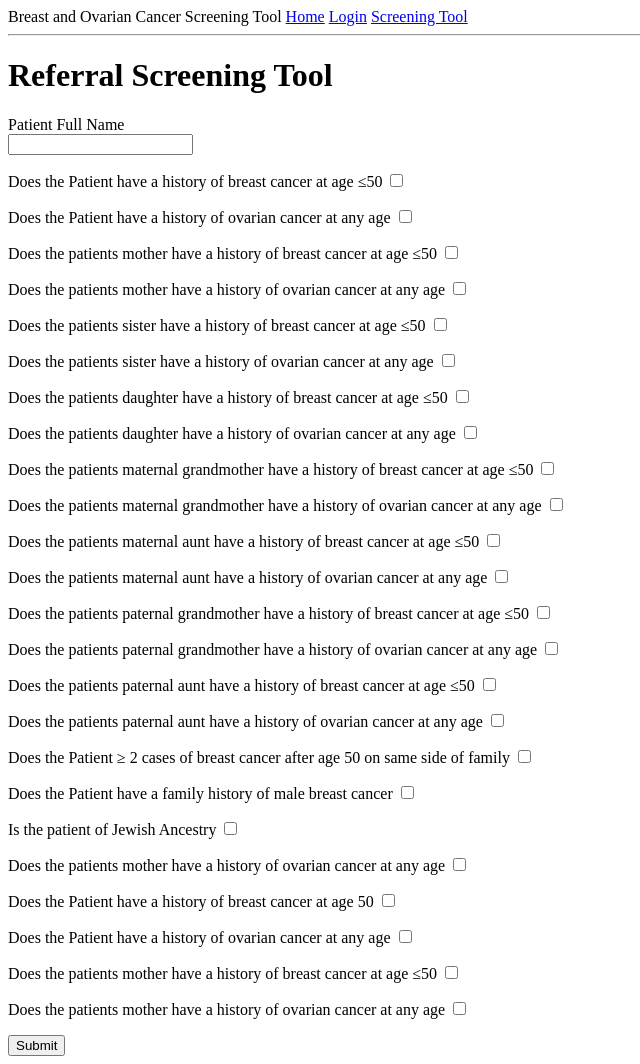
After one commit to Dyanna-C/Final_Project, a Flask app: page /screening in a window 1280 px wide. The commit adds this page. Shown: the whole page, without its empty margins (0-640 px from the left). Run offline with Flask 3, Linux system fonts and the light colour scheme.

Commit message:
forms and html

```diff
--- a/app/forms.py
+++ b/app/forms.py
@@ -3,26 +3,43 @@ from wtforms import StringField, PasswordField, SubmitField , BooleanField
 from wtforms.validators import DataRequired, EqualTo
 
 
-# class SignUpForm(FlaskForm):
-#     email = StringField('Email', validators=[DataRequired()])
-#     username = StringField('Username', validators=[DataRequired()])
-#     password = PasswordField('Password', validators=[DataRequired()])
-#     confirm_pass = PasswordField('Confirm Password', validators=[DataRequired(), EqualTo('password')])
-#     submit = SubmitField()
+class SignUpForm(FlaskForm):
+    email = StringField('Email', validators=[DataRequired()])
+    username = StringField('Username', validators=[DataRequired()])
+    password = PasswordField('Password', validators=[DataRequired()])
+    confirm_pass = PasswordField('Confirm Password', validators=[DataRequired(), EqualTo('password')])
+    submit = SubmitField()
 
-# class LogInForm(FlaskForm):
-#     username = StringField('Username', validators=[DataRequired()])
-#     password = PasswordField('Password', validators=[DataRequired()])
-#     submit = SubmitField()
+class LogInForm(FlaskForm):
+    username = StringField('Username', validators=[DataRequired()])
+    password = PasswordField('Password', validators=[DataRequired()])
+    #remember_me = BooleanField('Remember Me')
+    submit = SubmitField()
 
-# class PostForm(FlaskForm):
-#     title = StringField('Title', validators=[DataRequired()])
-#     body = StringField('Body', validators=[DataRequired()])
-#     submit = SubmitField()
-
-# class ReferralTool(FlaskForm):
-#     email = StringField('Email', validators=[DataRequired()])
-#     username = StringField('Username', validators=[DataRequired()])
-#     password = PasswordField('Password', validators=[DataRequired()])
-#     confirm_pass = PasswordField('Confirm Password', validators=[DataRequired(), EqualTo('password')])
-#     submit = SubmitField()
+class ReferralScreeningForm(FlaskForm):
+    patient_name = StringField('Patient Full Name', validators=[DataRequired()])
+    question1 = BooleanField('Does the Patient have a history of breast cancer at age ≤50')
+    question2 = BooleanField('Does the Patient have a history of ovarian cancer at any age')
+    question3 = BooleanField('Does the patients mother have a history of breast cancer at age ≤50')
+    question4 = BooleanField('Does the patients mother have a history of ovarian cancer at any age')
+    question5 = BooleanField('Does the patients sister have a history of breast cancer at age ≤50')
+    question6 = BooleanField('Does the patients sister have a history of ovarian cancer at any age')
+    question7 = BooleanField('Does the patients daughter have a history of breast cancer at age ≤50')
+    question8 = BooleanField('Does the patients daughter have a history of ovarian cancer at any age')
+    question9 = BooleanField('Does the patients maternal grandmother have a history of breast cancer at age ≤50')
+    question10 = BooleanField('Does the patients maternal grandmother have a history of ovarian cancer at any age')
+    question11 = BooleanField('Does the patients maternal aunt have a history of breast cancer at age ≤50')
+    question12 = BooleanField('Does the patients maternal aunt have a history of ovarian cancer at any age')
+    question13 = BooleanField('Does the patients paternal grandmother have a history of breast cancer at age ≤50')
+    question14 = BooleanField('Does the patients paternal grandmother have a history of ovarian cancer at any age')
+    question15= BooleanField('Does the patients paternal aunt have a history of breast cancer at age ≤50')
+    question16= BooleanField('Does the patients paternal aunt have a history of ovarian cancer at any age')
+    question17 = BooleanField('Does the Patient ≥ 2 cases of breast cancer after age 50 on same side of family')
+    question18 = BooleanField('Does the Patient have a family history of male breast cancer')
+    question19 = BooleanField('Is the patient of Jewish Ancestry')
+    question20 = BooleanField('Does the patients mother have a history of ovarian cancer at any age')
+    question21 = BooleanField('Does the Patient have a history of breast cancer at age 50')
+    question22 = BooleanField('Does the Patient have a history of ovarian cancer at any age')
+    question23 = BooleanField('Does the patients mother have a history of breast cancer at age ≤50')
+    question24 = BooleanField('Does the patients mother have a history of ovarian cancer at any age')
+    submit = SubmitField()
--- a/app/routes.py
+++ b/app/routes.py
@@ -1,8 +1,80 @@
+# from app import app
+# from flask import render_template, flash, redirect, url_for
+# from app.forms import SignUpForm, LogInForm
+# # from app.models import User, Post
+
+
+
+from flask import render_template, redirect, url_for, flash
 from app import app
-from flask import render_template
+from app.forms import SignUpForm, LogInForm, ReferralScreeningForm
+
 
 @app.route('/')
 @app.route('/index')
 def index():
     user = {'username': 'Miguel'}
     return render_template('index.html', title='Home', user=user)
+
+
+@app.route('/signup', methods=["GET", "POST"])
+def signup():
+    form = SignUpForm()
+    if form.validate_on_submit():
+        print('You Are Officially Signed Up')
+        # Get data from form
+        email = form.email.data
+        username = form.username.data
+        password = form.password.data
+        print(email, username, password)
+        # # Check to see if we have a user with username and/or password:
+        # check_user = User.query.filter( (User.username == username) | (User.email == email) ).first()
+        # if check_user is not None:
+        #     flash('User with username and/or email already exists', 'danger')
+        #     return redirect(url_for('signup'))
+        # # Add a new user to the database
+        # new_user = User(email=email, username=username, password=password)
+        # # Flash a success message
+        # flash(f"{new_user} has successfully signed up!", "success")
+        # Redirect back to home
+        # return redirect(url_for('index'))
+
+    return render_template('signup.html', form=form)
+
+
+
+@app.route('/login')
+def login():
+    form = LogInForm()
+    if form.validate_on_submit():
+        flash('Login requested for user {}, remember_me={}'.format(
+            form.username.data, form.remember_me.data))
+        # return redirect('/index')
+        return redirect(url_for('index'))
+    return render_template('login.html', title='Sign In', form=form)
+
+# @app.route('/login', methods=['GET', 'POST'])
+# def login():
+#     form = LogInForm()
+#     if form.validate_on_submit():
+#         # Get the form data
+#         username = form.username.data
+#         password = form.password.data
+
+        # Check to see if there is a user with that username and password
+        # user = User.query.filter_by(username=username).first()
+        # if user is not None and user.check_password(password):
+        #     # log the user in
+        #     login_user(user)
+        #     flash(f"{user} is now logged in.", 'primary')
+        #     return redirect(url_for('index'))
+        # else:
+        #     flash('Incorrect username and/or password. Please try again.', 'danger')
+        #     return redirect(url_for('login'))
+
+    # return render_template('login.html', form=form)
+
+@app.route('/screening', methods=['GET', 'POST'])
+def screening():
+    form = ReferralScreeningForm()
+    return render_template('screeningtool.html', title = 'Referral Screening Tool', form=form)
--- a/app/templates/base.html
+++ b/app/templates/base.html
@@ -8,7 +8,14 @@
       {% endif %}
     </head>
     <body>
-        <div>Breast and Ovarian Cancer Screening Tool <a href="/index">Home</a></div>
+        <div>Breast and Ovarian Cancer Screening Tool
+        <!-- <a href="/index">Home</a>
+        <a href="/login">Login</a> -->
+        <a href="{{ url_for('index') }}">Home</a>
+        <a href="{{ url_for('login') }}">Login</a>
+        <a href="{{ url_for('screening') }}">Screening Tool</a>
+
+        </div>
         <hr>
         {% block content %}{% endblock %}
     </body>
--- /dev/null
+++ b/app/templates/screeningtool.html
@@ -0,0 +1,154 @@
+{% extends 'base.html' %}
+
+{% block title %}Referral Screening Tool{% endblock %}
+
+{% block content %}
+
+<form class="bg-white p-5 rounded mt-3" action="" method="POST">
+    <h1 class="text-center">Referral Screening Tool</h1>
+
+    {{ form.csrf_token }}
+<p>
+    {{ form.patient_name.label }}<br>
+    {{ form.patient_name(class='form-control') }}
+</p>
+
+<p>
+    {{ form.question1.label }}
+    {{ form.question1(class='form-control') }}
+</p>
+
+
+<p>
+    {{ form.question2.label }}
+    {{ form.question2(class='form-control') }}
+</p>
+
+
+<p>
+    {{ form.question3.label }}
+    {{ form.question3(class='form-control') }}
+</p>
+
+<p>
+    {{ form.question4.label }}
+    {{ form.question4(class='form-control') }}
+</p>
+
+<p>
+    {{ form.question5.label }}
+    {{ form.question5(class='form-control') }}
+</p>
+
+<p>
+    {{ form.question6.label }}
+    {{ form.question6(class='form-control') }}
+</p>
+
+
+<p>
+    {{ form.question7.label }}
+    {{ form.question7(class='form-control') }}
+</p>
+
+<p>
+    {{ form.question8.label }}
+    {{ form.question8(class='form-control') }}
+
+</p>
+<p>
+    {{ form.question9.label }}
+    {{ form.question9(class='form-control') }}
+
+</p>
+
+<p>
+    {{ form.question10.label }}
+    {{ form.question10(class='form-control') }}
+</p>
+
+<p>
+    {{ form.question11.label }}
+    {{ form.question11(class='form-control') }}
+   </p>
+
+<p>
+        {{ form.question12.label }}
+        {{ form.question12(class='form-control') }}
+    </p>
+
+<p>
+    {{ form.question13.label }}
+    {{ form.question13(class='form-control') }}
+</p>
+
+<p>
+    {{ form.question14.label }}
+    {{ form.question14(class='form-control') }}
+
+</p>
+
+<p>
+    {{ form.question15.label }}
+    {{ form.question15(class='form-control') }}
+</p>
+
+
+<p>
+    {{ form.question16.label }}
+    {{ form.question16(class='form-control') }}
+
+</p>
+
+ <p>
+    {{ form.question17.label }}
+    {{ form.question17(class='form-control') }}
+
+</p>
+
+<p>
+    {{ form.question18.label }}
+    {{ form.question18(class='form-control') }}
+
+</p>
+
+<p>
+    {{ form.question19.label }}
+    {{ form.question19(class='form-control') }}
+
+</p>
+
+
+<p>
+    {{ form.question20.label }}
+    {{ form.question20(class='form-control') }}
+</p>
+
+<p>
+    {{ form.question21.label }}
+    {{ form.question21(class='form-control') }}
+
+</p>
+
+<p>
+    {{ form.question22.label }}
+    {{ form.question22(class='form-control') }}
+</p>
+
+<p>
+    {{ form.question23.label }}
+    {{ form.question23(class='form-control') }}
+</p>
+
+
+<p>
+    {{ form.question24.label }}
+    {{ form.question24(class='form-control') }}
+
+</p>
+
+
+    {{ form.submit(class='btn btn-primary w-100 mt-3') }}
+
+</form>
+{% endblock %}
```
Also changed, not shown: app/__init__.py (+26 -24 lines), app/templates/index.html (+4 -4 lines), app/templates/login.html (added, +20 -0 lines), app/templates/signup.html (added, +36 -0 lines), requirements.txt (added, +16 -0 lines), app/models.py (added).
